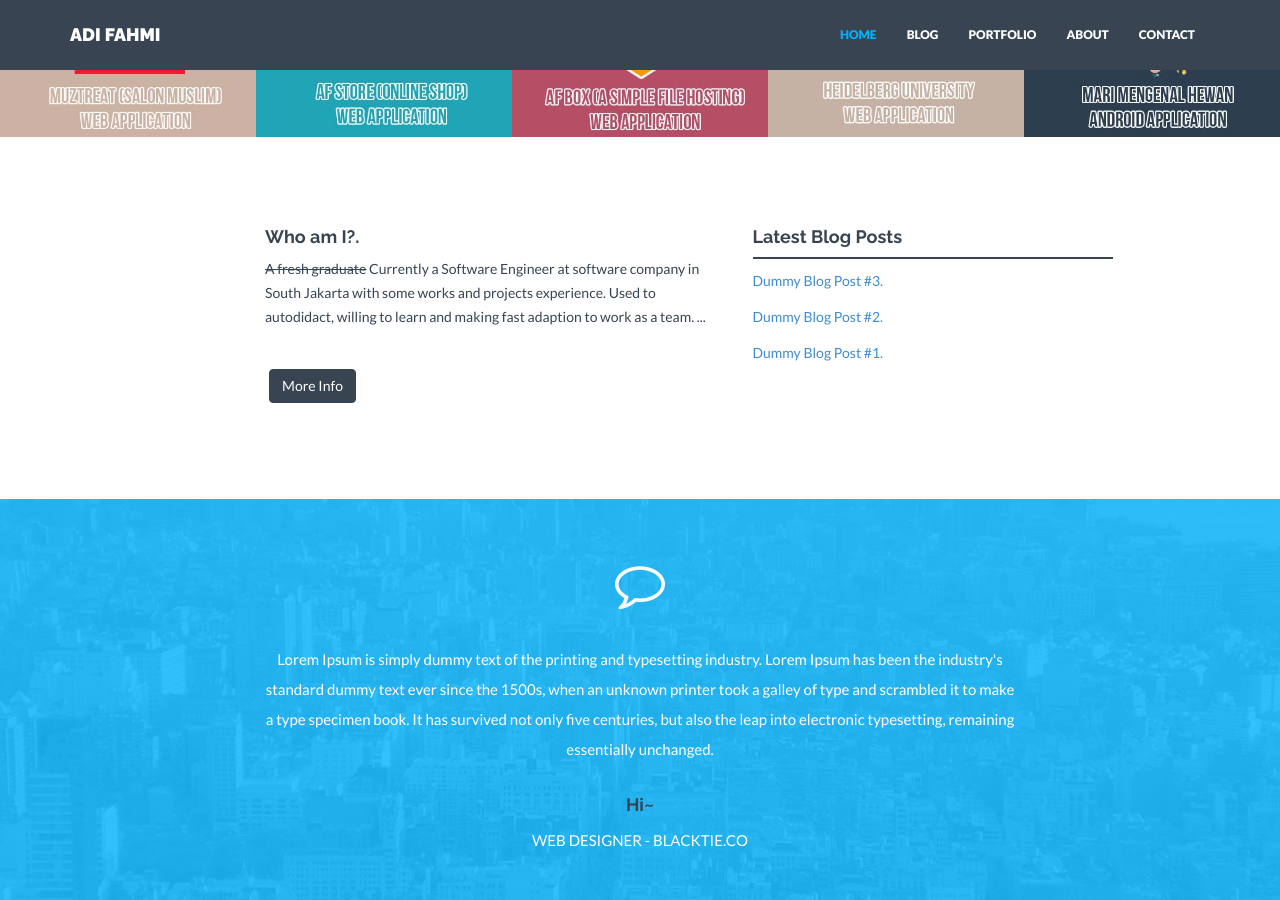
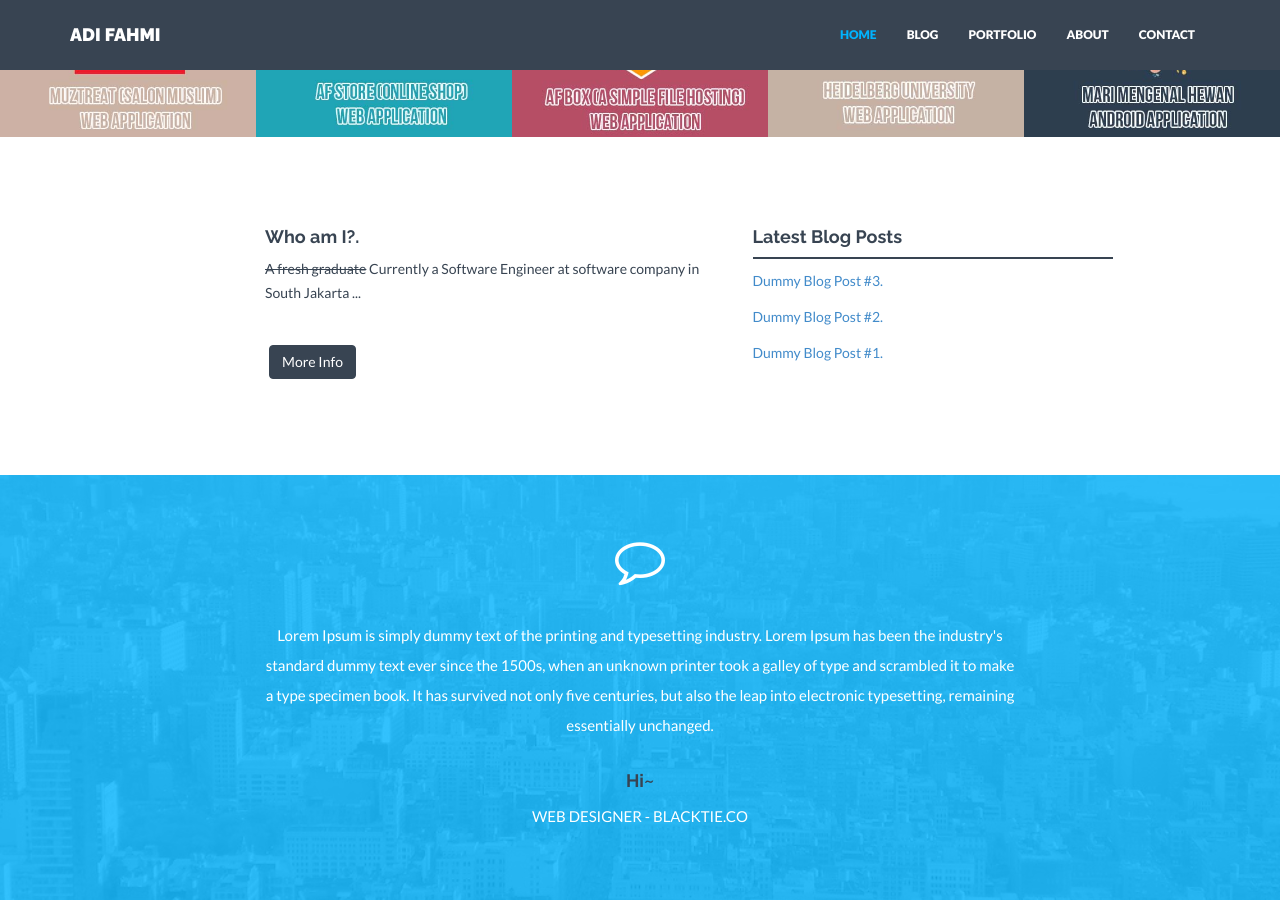
Before and after one commit to adifahmi/adifahmi.github.io, a Jekyll site: the page built from index.html, in a window 1280 px wide and 900 px high, scrolled down 1171 px. Built offline with Jekyll 4.4.1, drawn with Linux system fonts in a browser that asks for light colours; nearby versions of some CDN libraries.

Commit message:
Update content.

```diff
--- a/_config.yml
+++ b/_config.yml
@@ -111,6 +111,7 @@ clients:
 # Short text. Shown in footer on every page and also separately on Home and Contact page.
 about: "This site is hosted on GitHub, theme is Solid. A Bootstrap theme for Jekyll. © Adi Fahmi 2017."
 about_author: "<del>A fresh graduate</del> Currently a Software Engineer at software company in South Jakarta with some works and projects experience. Used to autodidact, willing to learn and making fast adaption to work as a team."
+about_author_short: "<del>A fresh graduate</del> Currently a Software Engineer at software company in South Jakarta ..."
 
 # Testimonial content. Shown on Home and About page.
 testimonial:
--- a/index.html
+++ b/index.html
@@ -35,7 +35,7 @@ permalink: /
     <div class="row">
         <div class="col-lg-5 col-lg-offset-2">
             <h4>Who am I?.</h4>
-            <p>{{ site.about_author | truncatewords: 50}} ...</p>
+            <p>{{ site.about_author_short}}</p>
             <p><br/><a href="{{ "/about/" | prepend: site.baseurl }}" class="btn btn-theme">More Info</a></p>
         </div>
 
```
